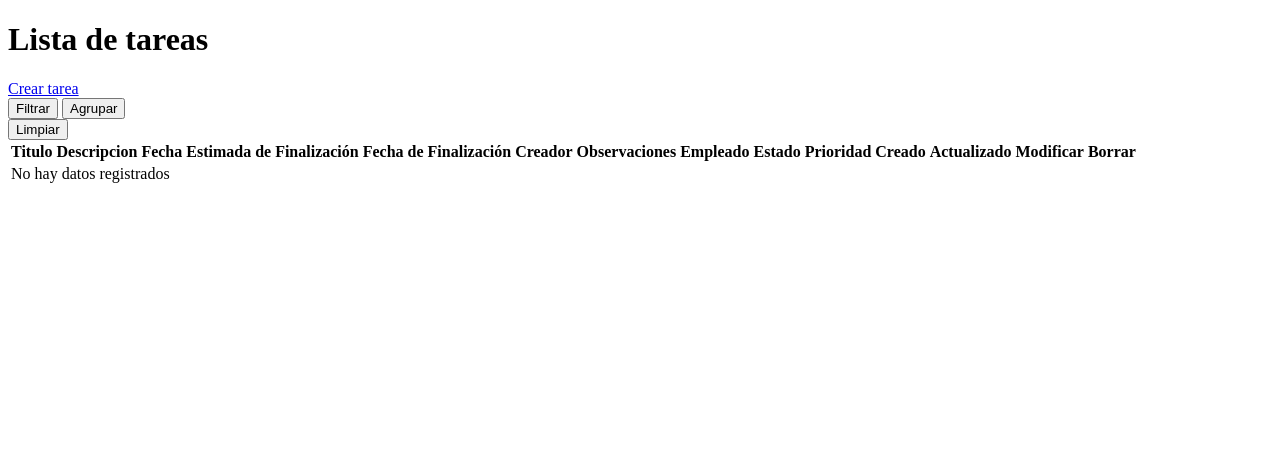
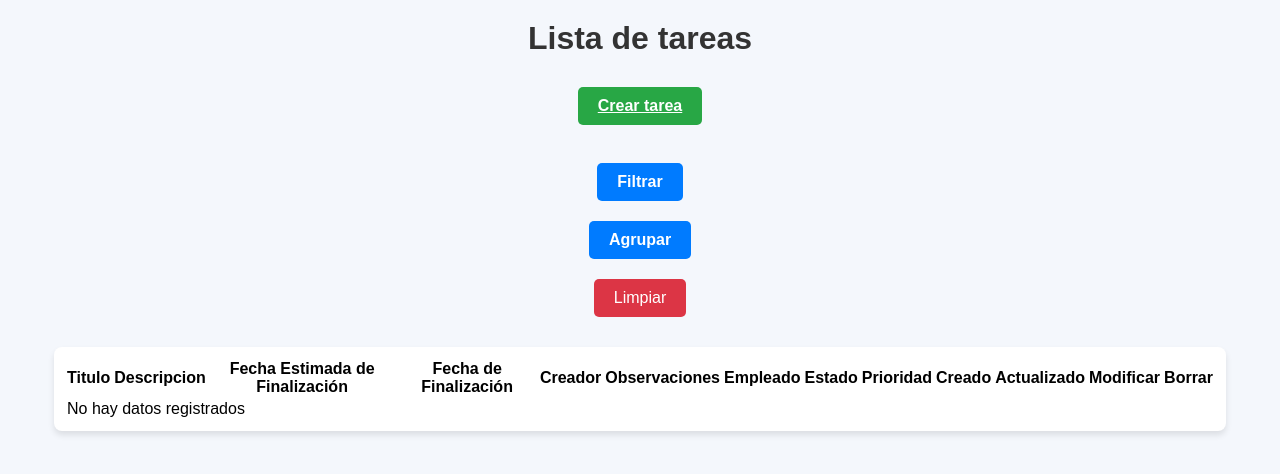
Before and after one commit to maicolchavarro/proyecto_mvc_php, a PHP site: page /public/inicio.php in a window 1280 px wide. Shown: the top 474 px of the page. Run offline with PHP 8.4, Linux system fonts and the light colour scheme; data that the repository does not hold is empty.

Commit message:
añadimos class y css

```diff
--- /dev/null
+++ b/public/css/inicio.css
@@ -0,0 +1,138 @@
+.body-inicio {
+    font-family: Arial, sans-serif;
+    background-color: #f4f7fc;
+    margin: 0;
+    padding: 0;
+    display: flex;
+    flex-direction: column;
+    align-items: center;
+    justify-content: center;
+}
+
+.titulo {
+    font-size: 2rem;
+    color: #333;
+    margin-top: 20px;
+    margin-bottom: 20px;
+}
+
+.btn-crear-tarea, .btn-filtrar, .btn-agrupar, .btn-agrupar1, .btn-filtrar-submit, .btn-agrupar-submit {
+    background-color: #007bff;
+    color: white;
+    border: none;
+    padding: 10px 20px;
+    font-size: 1rem;
+    border-radius: 5px;
+    cursor: pointer;
+    transition: background-color 0.3s ease;
+    margin: 10px;
+}
+
+.btn-crear-tarea {
+    font-weight: bold;
+    background-color: #28a745;
+}
+
+.btn-crear-tarea:hover, .btn-filtrar:hover, .btn-agrupar:hover, .btn-agrupar1:hover {
+    background-color: #0056b3;
+}
+
+.btn-filtrar, .btn-agrupar {
+    font-weight: bold;
+}
+
+.btn-agrupar1 {
+    background-color: #dc3545;
+}
+
+.btn-agrupar1:hover {
+    background-color: #c82333;
+}
+
+.btn-filtrar-submit, .btn-agrupar-submit {
+    background-color: #007bff;
+    padding: 12px 25px;
+    width: 100%;
+    border-radius: 5px;
+}
+
+.btn-filtrar-submit:hover, .btn-agrupar-submit:hover {
+    background-color: #0056b3;
+}
+
+.fondoVentana, .fondoVentanaAgrupar {
+    position: fixed;
+    top: 0;
+    left: 0;
+    width: 100%;
+    height: 100%;
+    background-color: rgba(0, 0, 0, 0.5);
+    display: none;
+    justify-content: center;
+    align-items: center;
+}
+
+.ventana, .ventanaAgrupar {
+    background-color: white;
+    padding: 20px;
+    border-radius: 8px;
+    width: 90%;
+    max-width: 400px;
+    box-shadow: 0 4px 6px rgba(0, 0, 0, 0.1);
+}
+
+.cerrarVentana, .cerrarVentanaAgrupar {
+    position: absolute;
+    top: 10px;
+    right: 10px;
+    font-size: 1.5rem;
+    cursor: pointer;
+}
+
+.cerrarVentana:hover, .cerrarVentanaAgrupar:hover {
+    color: red;
+}
+
+.formulario-filtro, .formulario-agrupar {
+    display: flex;
+    flex-direction: column;
+}
+
+.label-filtro, .label-agrupar {
+    margin-bottom: 8px;
+    font-size: 1rem;
+    color: #555;
+}
+
+.input-filtro, .select-filtro, .select-agrupar {
+    padding: 10px;
+    font-size: 1rem;
+    margin-bottom: 15px;
+    border: 1px solid #ccc;
+    border-radius: 5px;
+}
+
+.input-filtro:focus, .select-filtro:focus, .select-agrupar:focus {
+    border-color: #007bff;
+    outline: none;
+}
+
+.tabla-tareas {
+    width: 90%;
+    margin-top: 20px;
+    padding: 10px;
+    background-color: white;
+    border-radius: 8px;
+    box-shadow: 0 4px 6px rgba(0, 0, 0, 0.1);
+}
+
+@media (max-width: 768px) {
+    .btn-crear-tarea, .btn-filtrar, .btn-agrupar, .btn-agrupar1, .btn-filtrar-submit, .btn-agrupar-submit {
+        width: 100%;
+    }
+
+    .ventana, .ventanaAgrupar {
+        width: 90%;
+        padding: 15px;
+    }
+}
--- a/public/formularioTarea.php
+++ b/public/formularioTarea.php
@@ -29,6 +29,8 @@ $form = $tareasViews->getFormTarea($_GET);
     <meta charset="UTF-8">
     <meta name="viewport" content="width=device-width, initial-scale=1.0">
     <title>Formulario tareas</title>
+    <link rel="stylesheet" href="css/formulario.css">
+
 </head>
 
 <body>
--- a/public/inicio.php
+++ b/public/inicio.php
@@ -47,27 +47,28 @@ $idEstado = isset($_GET['idEstado']) ? $_GET['idEstado'] : '';
     <meta name="viewport" content="width=device-width, initial-scale=1.0">
     <title>Inicio</title>
     <link rel="stylesheet" href="css/modals.css">
+    <link rel="stylesheet" href="css/inicio.css">
 </head>
 
-<body>
-    <h1>Lista de tareas</h1>
-    <a href="formularioTarea.php">Crear tarea</a>
+<body class="body-inicio">
+    <h1 class="titulo">Lista de tareas</h1>
+    <a href="formularioTarea.php" class="btn-crear-tarea">Crear tarea</a>
     <br>
 
-    <button onclick="mostrarVentana()">Filtrar</button>
+    <button onclick="mostrarVentana()" class="btn-filtrar">Filtrar</button>
     <div class="fondoVentana" id="fondoVentana">
         <div class="ventana">
             <span class="cerrarVentana" onclick="cerrarVentana()">X</span>
             <h2>Filtrar por:</h2>
-            <form id="formularioFiltro" action="#">
-                <label for="fechaInicio">Fecha de inicio</label>
-                <input type="date" id="fechaInicio" name="fechaInicio">
+            <form id="formularioFiltro" action="#" class="formulario-filtro">
+                <label for="fechaInicio" class="label-filtro">Fecha de inicio</label>
+                <input type="date" id="fechaInicio" name="fechaInicio" class="input-filtro">
 
-                <label for="fechaFin">Fecha de fin</label>
-                <input type="date" id="fechaFin" name="fechaFin">
+                <label for="fechaFin" class="label-filtro">Fecha de fin</label>
+                <input type="date" id="fechaFin" name="fechaFin" class="input-filtro">
 
-                <label for="idPrioridad">Ingrese la prioridad de la tarea</label>
-                <select name="idPrioridad" id="idPrioridad">
+                <label for="idPrioridad" class="label-filtro">Ingrese la prioridad de la tarea</label>
+                <select name="idPrioridad" id="idPrioridad" class="select-filtro">
                     <option value="">Selecciona una prioridad</option>
                     <?php
                     foreach ($prioridades as $prioridad) {
@@ -77,8 +78,8 @@ $idEstado = isset($_GET['idEstado']) ? $_GET['idEstado'] : '';
                     ?>
                 </select>
 
-                <label for="idEmpleado">Ingrese la persona responsable de la tarea</label>
-                <select name="idEmpleado" id="idEmpleado">
+                <label for="idEmpleado" class="label-filtro">Ingrese la persona responsable de la tarea</label>
+                <select name="idEmpleado" id="idEmpleado" class="select-filtro">
                     <option value="">Selecciona un empleado</option>
                     <?php
                     foreach ($empleados as $empleado) {
@@ -88,25 +89,25 @@ $idEstado = isset($_GET['idEstado']) ? $_GET['idEstado'] : '';
                     ?>
                 </select>
 
-                <label for="titulo">Titulo:</label>
-                <input type="text" id="titulo" name="titulo">
+                <label for="titulo" class="label-filtro">Titulo:</label>
+                <input type="text" id="titulo" name="titulo" class="input-filtro">
 
-                <label for="descripcion">Descripcion:</label>
-                <input type="text" id="descripcion" name="descripcion">
+                <label for="descripcion" class="label-filtro">Descripcion:</label>
+                <input type="text" id="descripcion" name="descripcion" class="input-filtro">
 
-                <button type="submit">Filtrar</button>
+                <button type="submit" class="btn-filtrar-submit">Filtrar</button>
             </form>
         </div>
     </div>
 
-    <button onclick="mostrarVentanaAgrupar()">Agrupar</button>
+    <button onclick="mostrarVentanaAgrupar()" class="btn-agrupar">Agrupar</button>
     <div class="fondoVentanaAgrupar" id="fondoVentanaAgrupar">
         <div class="ventanaAgrupar">
             <span class="cerrarVentanaAgrupar" onclick="cerrarVentanaAgrupar()">X</span>
             <h2>Agrupar por:</h2>
-            <form id="formularioAgrupar" action="#">
-                <label for="idEstado">Ingrese el estado de la tarea</label>
-                <select name="idEstado" id="idEstado">
+            <form id="formularioAgrupar" action="#" class="formulario-agrupar">
+                <label for="idEstado" class="label-agrupar">Ingrese el estado de la tarea</label>
+                <select name="idEstado" id="idEstado" class="select-agrupar">
                     <option value="">Selecciona un estado</option>
                     <?php
                     foreach ($estados as $estado) {
@@ -116,17 +117,16 @@ $idEstado = isset($_GET['idEstado']) ? $_GET['idEstado'] : '';
                     ?>
                 </select>
 
-                <button type="submit">Agrupar</button>
+                <button type="submit" class="btn-agrupar-submit">Agrupar</button>
             </form>
         </div>
     </div>
 
-
-    <form action="inicio.php">
-        <button type="submit">Limpiar</button>
+    <form action="inicio.php" class="form-limpiar">
+        <button type="submit" class="btn-agrupar1">Limpiar</button>
     </form>
 
-    <div>
+    <div class="tabla-tareas">
         <?php
         echo $tareasView->getTable($titulo, $fechaInicio, $fechaFin, $idPrioridad, $idEmpleado, $descripcion, $idEstado);
         ?>
```
Also changed, not shown: public/css/formulario.css (added, +85 -0 lines).
